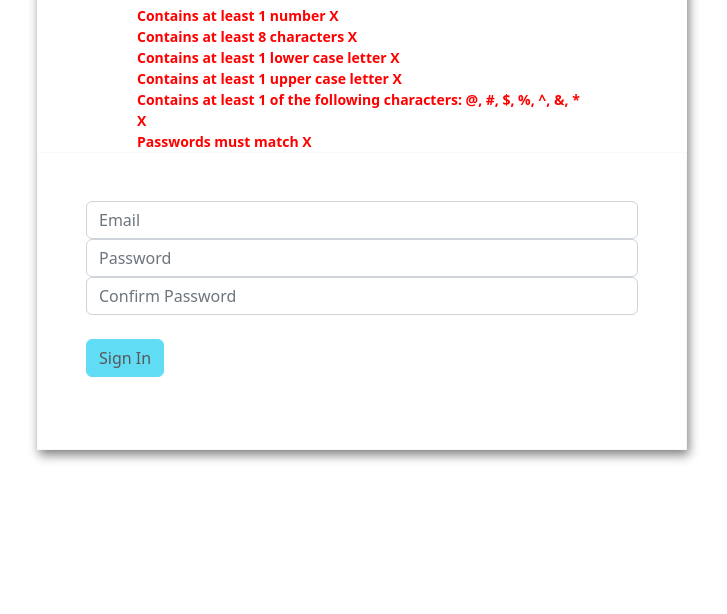
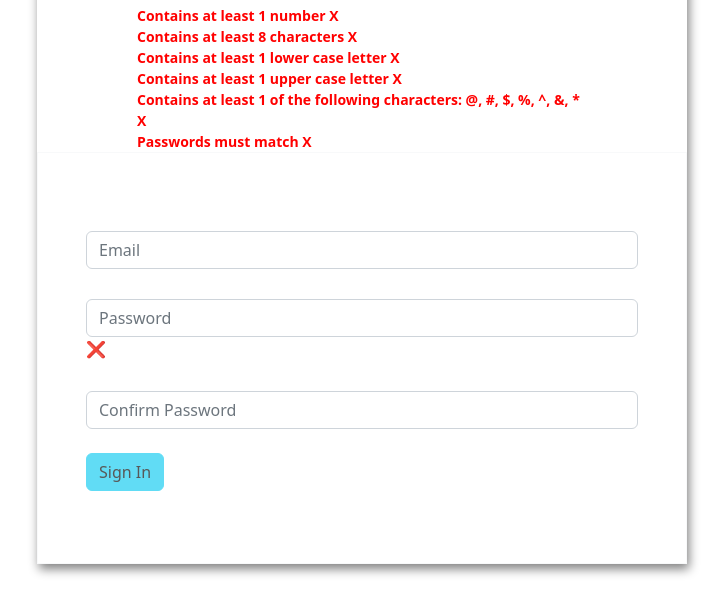
Before and after one commit to KurtSchwimmbacher/XD_Presentation, a plain HTML site: page index.html in a window 1280 px wide. Shown: the part 150-764 px from the top of the page, without its empty margins (278-1005 px from the left). Drawn offline with nearby package versions, Linux system fonts and the light colour scheme.

Commit message:
add error message
add unicode for error messages

```diff
--- a/css/main.css
+++ b/css/main.css
@@ -41,3 +41,15 @@
 #submitBtn:disabled{
     cursor: not-allowed;
 }
+
+.form-control{
+    margin-top: 30px;
+}
+
+.error-msg{
+    color: red;
+}
+
+.error-msg::before{
+    content: '\274C';
+}
--- a/index.html
+++ b/index.html
@@ -62,6 +62,7 @@
         <form class="text-centre border border-light p-5" onsubmit="event.preventDefault(); console.log('SUCCESS!');">
             <input required type="email" id="usernameInput" class="form-control mb4" placeholder="Email">
             <input required type="password" id="passwordInput" class="form-control mb4 input-listener" placeholder="Password">
+            <p class="error-msg"></p>
             <input required type="password" id="confirmPasswordInput" class="form-control mb4 input-listener" placeholder="Confirm Password">
             <button disabled class="btn btn-info btn-block my-4" id="submitBtn" type="submit">Sign In</button>
         </form>
```
